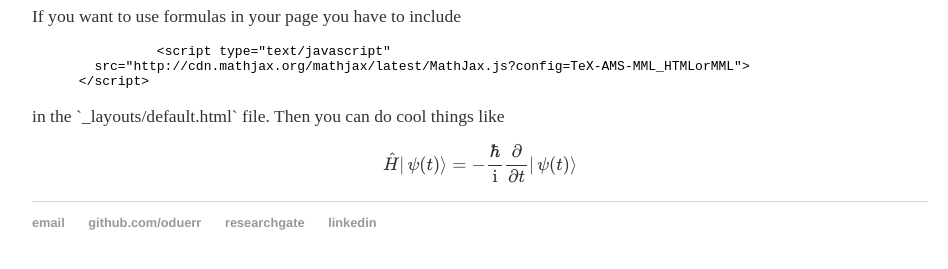
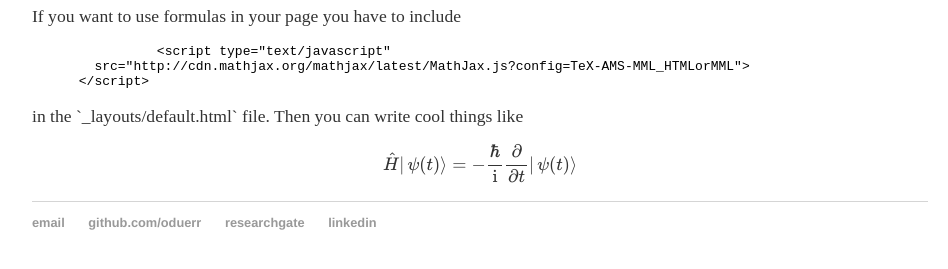
Before and after one commit to oduerr/oduerr.github.io, a Jekyll site: the page built from _posts/2016-02-10-Launch-of-website.md, in a window 1280 px wide. Shown: the part 526-795 px from the top of the page, without its empty margins (160-1108 px from the left). Built offline with Jekyll 4.4.1, drawn with Linux system fonts in a browser that asks for light colours; formulas are drawn with MathJax 3.

Commit message:
Serveral Changes

````diff
--- a/_posts/2016-02-10-Launch-of-website.md
+++ b/_posts/2016-02-10-Launch-of-website.md
@@ -25,7 +25,7 @@ If you want to use formulas in your page you have to include
       </script>
 ```
 <p>
-in the `_layouts/default.html` file. Then you can do cool things like
+in the `_layouts/default.html` file. Then you can write cool things like
 $$
  \hat{H} |\,\psi (t) \rangle = - \frac{\hbar}{\mathrm{i}}\frac{\partial}{\partial t} |\,\psi (t) \rangle
 $$
````
Also changed, not shown: _includes/dlHCS.md (added, +3 -0 lines), _includes/piVision.md (added, +6 -0 lines), projects/index.md (+4 -10 lines), _includes/duerr_fig1.png (added).
